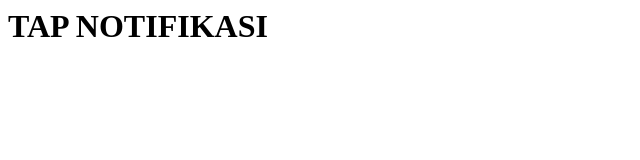
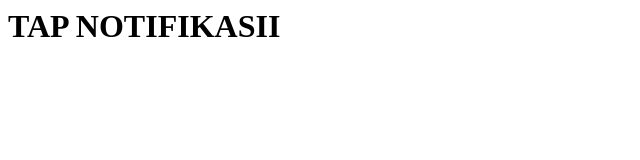
Before and after one commit to Sobwork/sobwork.github.io, a plain HTML site: page index.html in a window 1280 px wide. Shown: the full height of the page, 0-640 px from the left. Drawn offline with Linux system fonts and the light colour scheme.

Commit message:
Update index.html

```diff
--- a/index.html
+++ b/index.html
@@ -11,6 +11,6 @@
 </script>
 </head>
 <body>
-<h1>TAP NOTIFIKASI</h1>
+<h1>TAP NOTIFIKASII</h1>
 </body>
 </html>
```
